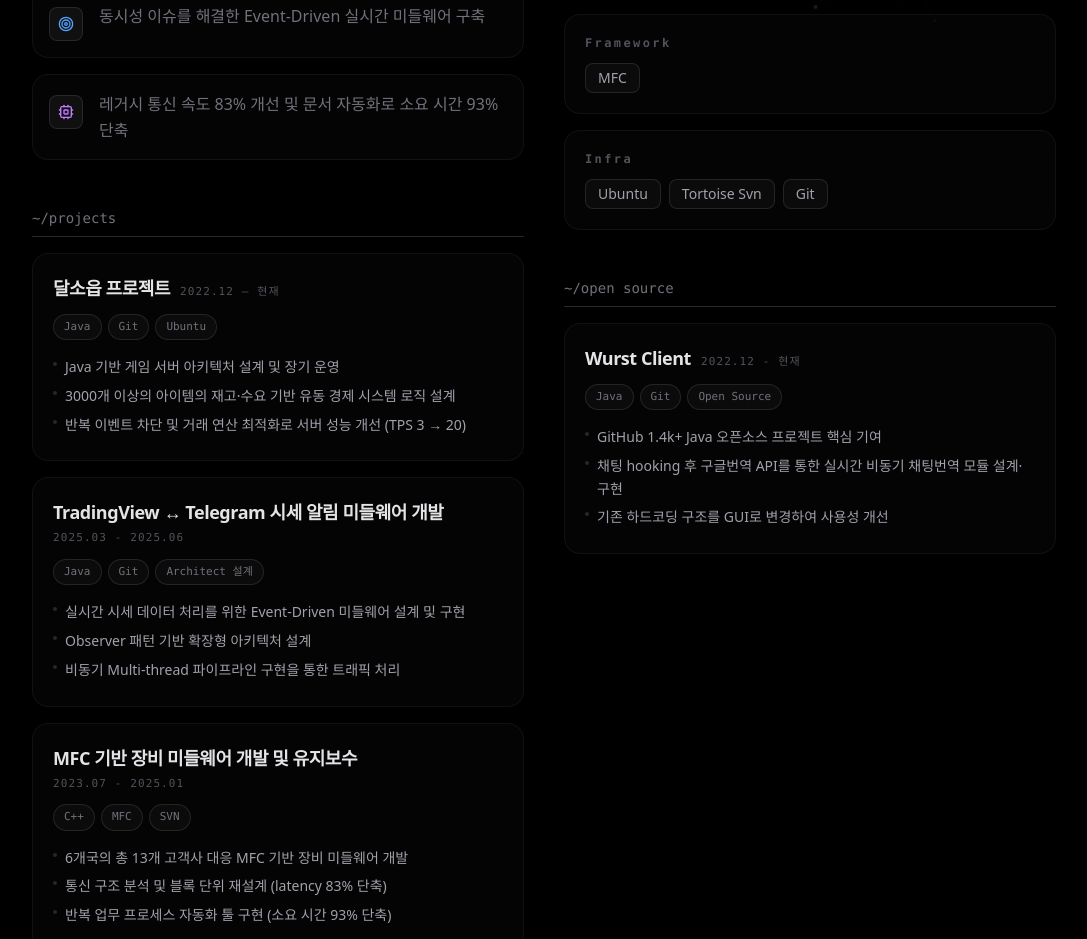
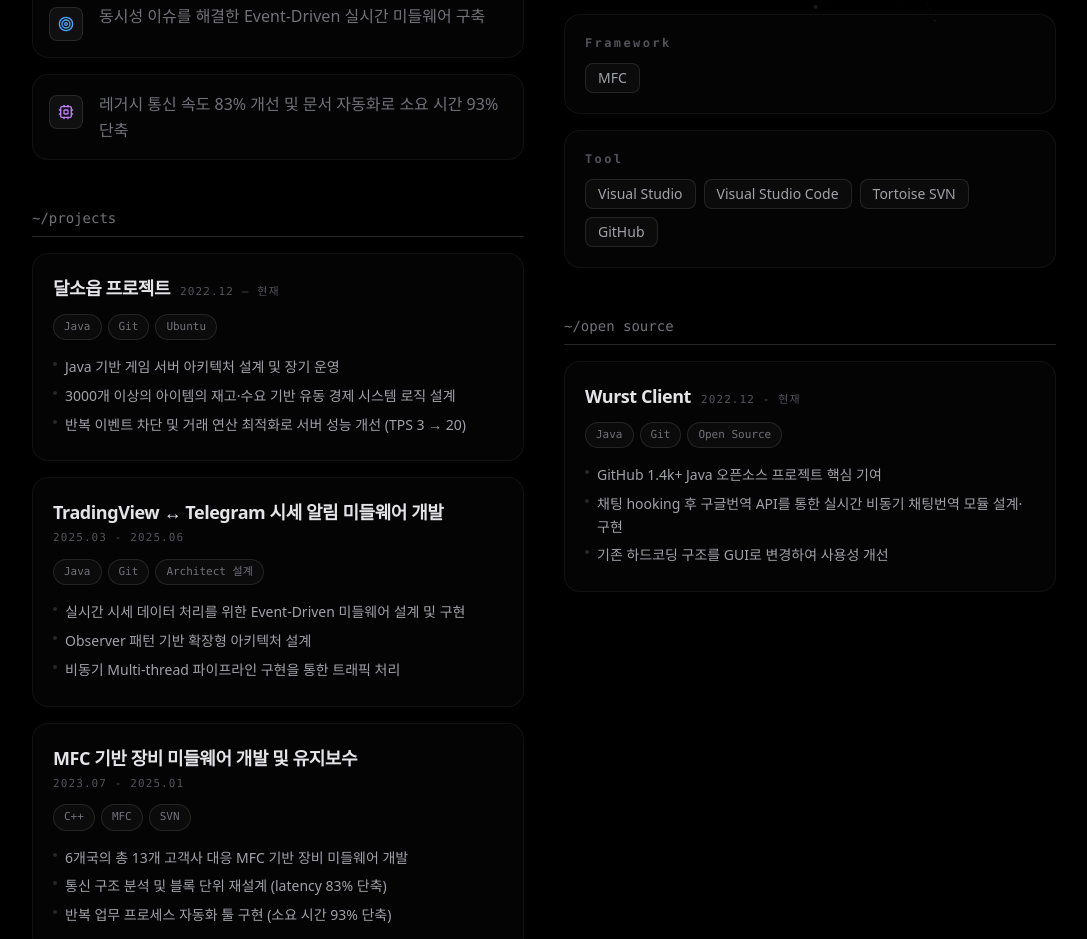
Before and after one commit to JAXPLE/jaxple.github.io, a React (Vite) app: page / in a window 1280 px wide. Shown: the part 774-1713 px from the top of the page, without its empty margins (96-1183 px from the left). Built offline with nearby package versions, Linux system fonts and the light colour scheme.

Commit message:
feat: update skills content and refine project link layout

```diff
--- a/src/data/portfolio.ts
+++ b/src/data/portfolio.ts
@@ -112,7 +112,7 @@
 ];
 
 export const SKILLS_DATA: Skill[] = [
-  { category: 'Language',  items: 'Java, C++' },
+  { category: 'Language', items: 'Java, C++' },
   { category: 'Framework', items: 'MFC' },
-  { category: 'Infra',     items: 'Ubuntu, Tortoise Svn, Git' },
+  { category: 'Tool', items: 'Visual Studio, Visual Studio Code, Tortoise SVN, GitHub' },
 ];
```
Also changed, not shown: src/components/SkillSection.tsx (line endings or trailing spaces).
